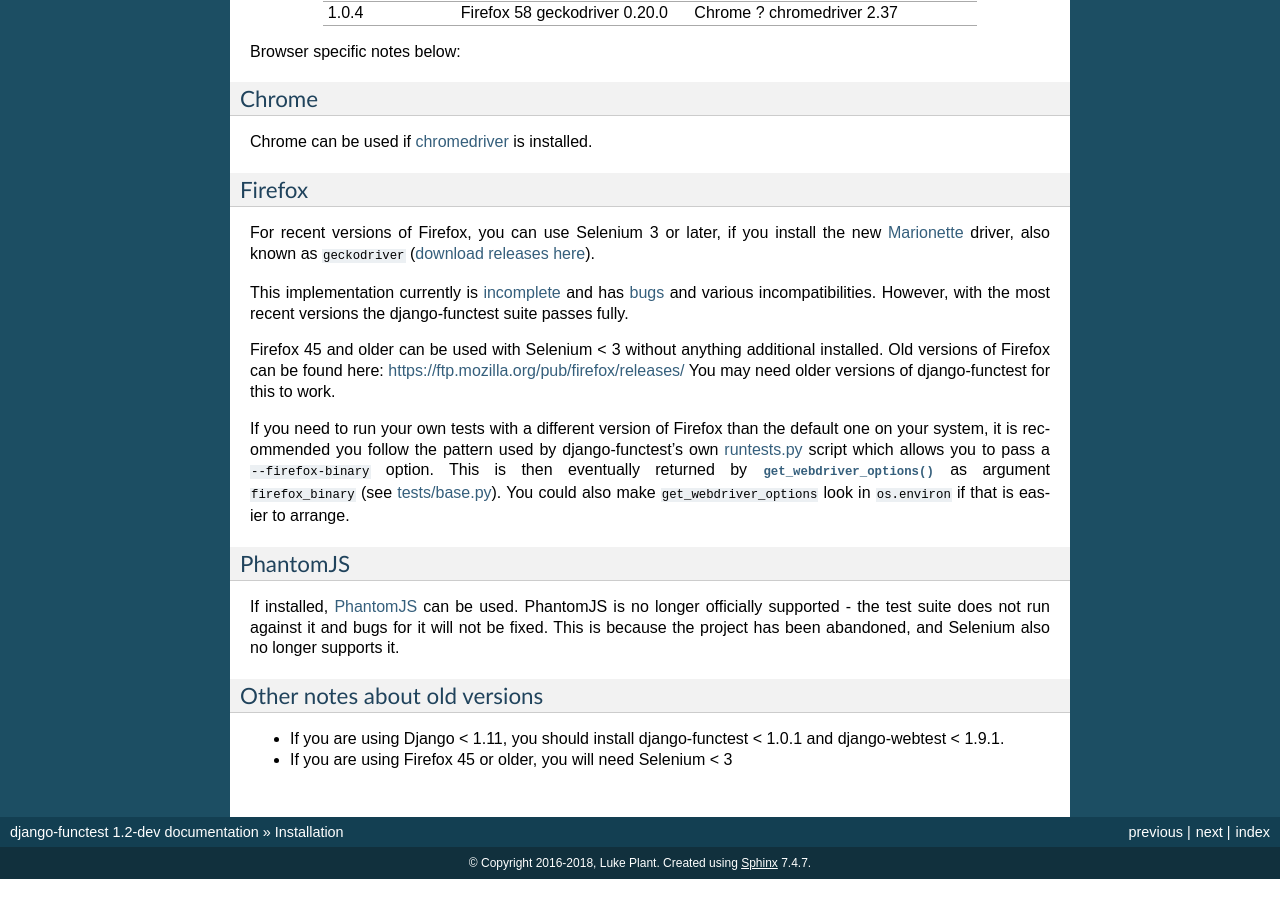
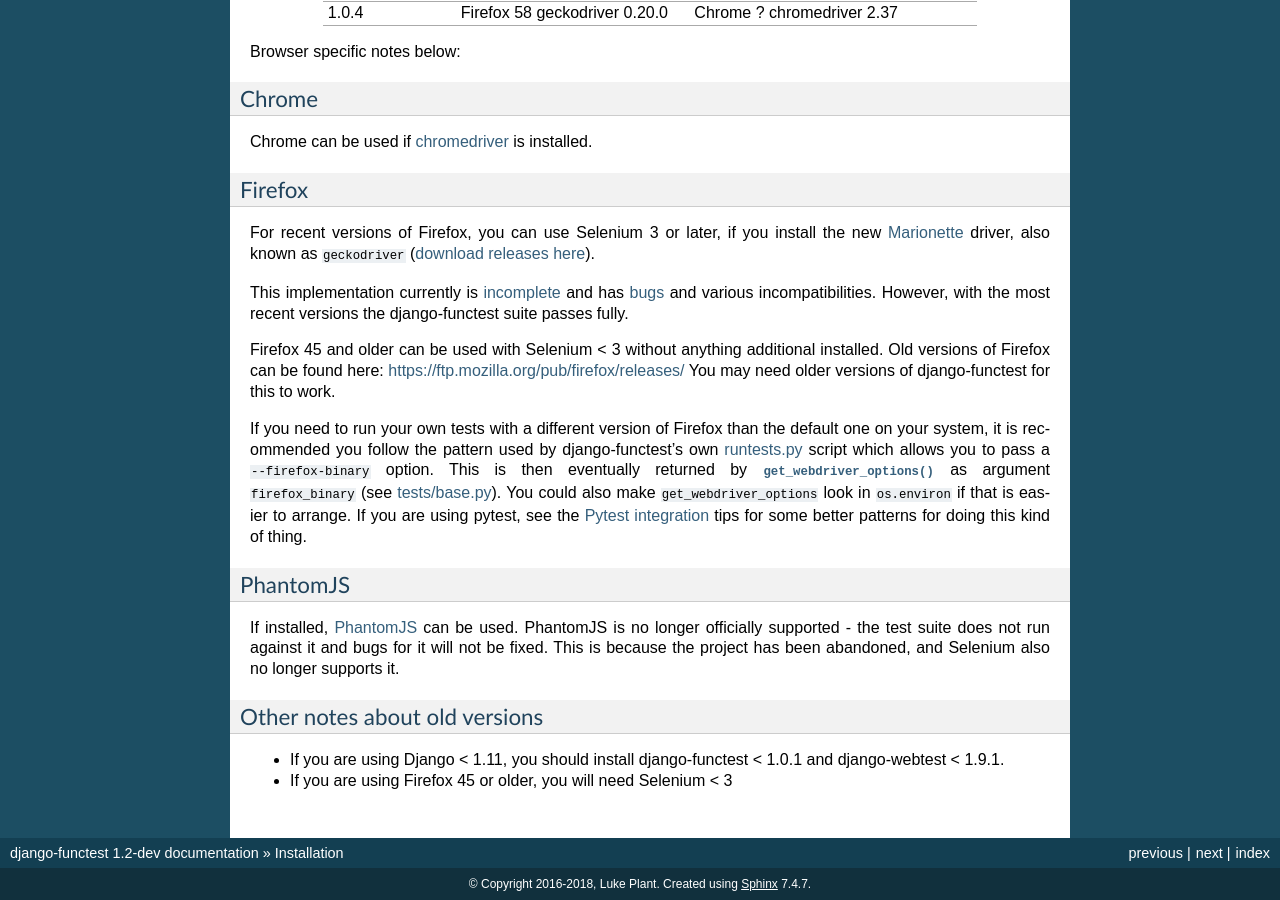
Before and after one commit to django-functest/django-functest, a Sphinx documentation site: the page built from docs/installation.rst, in a window 1280 px wide and 900 px high, scrolled down 1050 px. Built offline with Sphinx 7.4.7, drawn with Linux system fonts in a browser that asks for light colours; before the commit the page ends 1929 px from its top, so only the background shows below that.

Commit message:
Documented pytest support

```diff
--- a/README.rst
+++ b/README.rst
@@ -45,6 +45,9 @@
   and Chrome, it is also used by `Wolf & Badger
   <https://www.wolfandbadger.com/>`_ for tests covering many business critical
   functionalities.
+
+* Supports running with pytest (using pytest-django) as well as Django’s
+  ``manage.py test``
 
 Typical usage
 -------------
--- a/docs/index.rst
+++ b/docs/index.rst
@@ -13,6 +13,7 @@
    selenium
    webtest
    utils
+   pytest
    contributing
    authors
    history
--- a/docs/installation.rst
+++ b/docs/installation.rst
@@ -109,7 +109,8 @@
 ``firefox_binary`` (see `tests/base.py
 <https://github.com/django-functest/django-functest/blob/master/django_functest/tests/base.py>`_).
 You could also make ``get_webdriver_options`` look in ``os.environ`` if that is
-easier to arrange.
+easier to arrange. If you are using pytest, see the :doc:`pytest` tips for some
+better patterns for doing this kind of thing.
 
 PhantomJS
 ---------
```
Also changed, not shown: docs/pytest.rst (added, +62 -0 lines).
